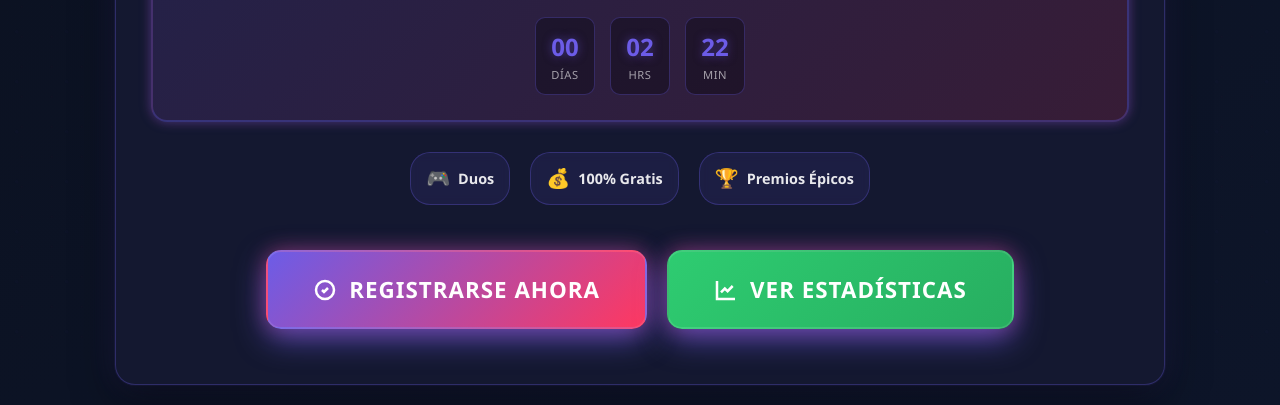
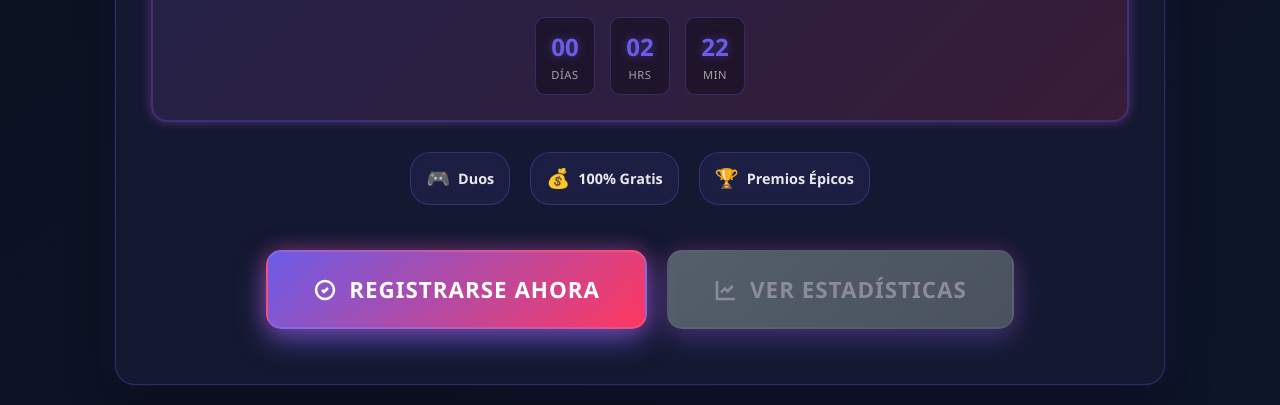
Before and after one commit to sinaloagaming/landingpages, a website: page website/index.html in a window 1280 px wide. Shown: the part 435-840 px from the top of the page. Drawn offline with Linux system fonts and the light colour scheme.

Commit message:
feat(tournament): Implementar activación temporal del botón de estadísticas
Características principales:
- Botón de estadísticas deshabilitado por defecto
- Activación automática 1 hora después del inicio del torneo
- Tooltip informativo sobre la disponibilidad
- Estado visual claro (opacidad reducida cuando está deshabilitado)

Detalles técnicos:
- Implementación de temporizador basado en hora CDMX
- Estilos CSS para estados activo/inactivo
- Transiciones suaves entre estados
- Actualización automática cada minuto
- Integración con el sistema de conteo regresivo existente

Notas:
- El botón se activa automáticamente a las 7 PM CDMX (1h después del inicio)
- Mantiene consistencia visual con el diseño actual
- Tooltip informativo para mejor UX

```diff
--- a/website/statics/torneo-style.css
+++ b/website/statics/torneo-style.css
@@ -1061,11 +1061,24 @@ body::before {
 .torneo-btn.stats-btn {
     background: linear-gradient(135deg, #2ecc71, #27ae60);
     box-shadow: 0 10px 30px rgba(46, 204, 113, 0.4);
+    transition: all 0.3s ease, opacity 0.3s ease, pointer-events 0.3s ease;
 }
 
 .torneo-btn.stats-btn:hover {
     background: linear-gradient(135deg, #27ae60, #2ecc71);
     box-shadow: 0 20px 40px rgba(46, 204, 113, 0.6), 0 0 40px rgba(46, 204, 113, 0.4);
+}
+
+.torneo-btn.stats-btn[style*="opacity: 0.5"] {
+    background: linear-gradient(135deg, #95a5a6, #7f8c8d);
+    box-shadow: 0 10px 30px rgba(127, 140, 141, 0.4);
+    transform: none !important;
+}
+
+.torneo-btn.stats-btn[style*="opacity: 0.5"]:hover {
+    background: linear-gradient(135deg, #95a5a6, #7f8c8d);
+    box-shadow: 0 10px 30px rgba(127, 140, 141, 0.4);
+    transform: none !important;
 }
 
 /* Responsive Design */
--- a/website/statics/torneo.js
+++ b/website/statics/torneo.js
@@ -81,11 +81,38 @@ function updateCountdown() {
     }
 }
 
+// Función para manejar el estado del botón de estadísticas
+function actualizarEstadoEstadisticas() {
+    const ahoraCDMX = new Date(new Date().toLocaleString("en-US", { timeZone: "America/Mexico_City" }));
+    const statsBtn = document.querySelector('.stats-btn');
+    const fechaInicioStream = new Date('2025-06-14T18:00:00-06:00');
+    const fechaActivacionEstadisticas = new Date(fechaInicioStream.getTime() + (60 * 60 * 1000)); // 1 hora después del inicio
+
+    if (statsBtn) {
+        if (ahoraCDMX >= fechaActivacionEstadisticas) {
+            // Activar el botón
+            statsBtn.style.opacity = '1';
+            statsBtn.style.pointerEvents = 'auto';
+            statsBtn.style.cursor = 'pointer';
+            statsBtn.title = 'Ver estadísticas del torneo';
+        } else {
+            // Desactivar el botón
+            statsBtn.style.opacity = '0.5';
+            statsBtn.style.pointerEvents = 'none';
+            statsBtn.style.cursor = 'not-allowed';
+            statsBtn.title = 'Las estadísticas estarán disponibles 1 hora después del inicio del torneo';
+        }
+    }
+}
+
 // Inicialización de funciones cuando el DOM está listo
 document.addEventListener('DOMContentLoaded', function() {
     // Inicializar y configurar intervalos
     actualizarBadgeEvento();
     setInterval(actualizarBadgeEvento, 60000);
+
+    actualizarEstadoEstadisticas();
+    setInterval(actualizarEstadoEstadisticas, 60000);
 
     mostrarTwitchSiEsHora();
     setInterval(mostrarTwitchSiEsHora, 60000);
```
Also changed, not shown: package.json (+13 -25 lines), 1 other file.
